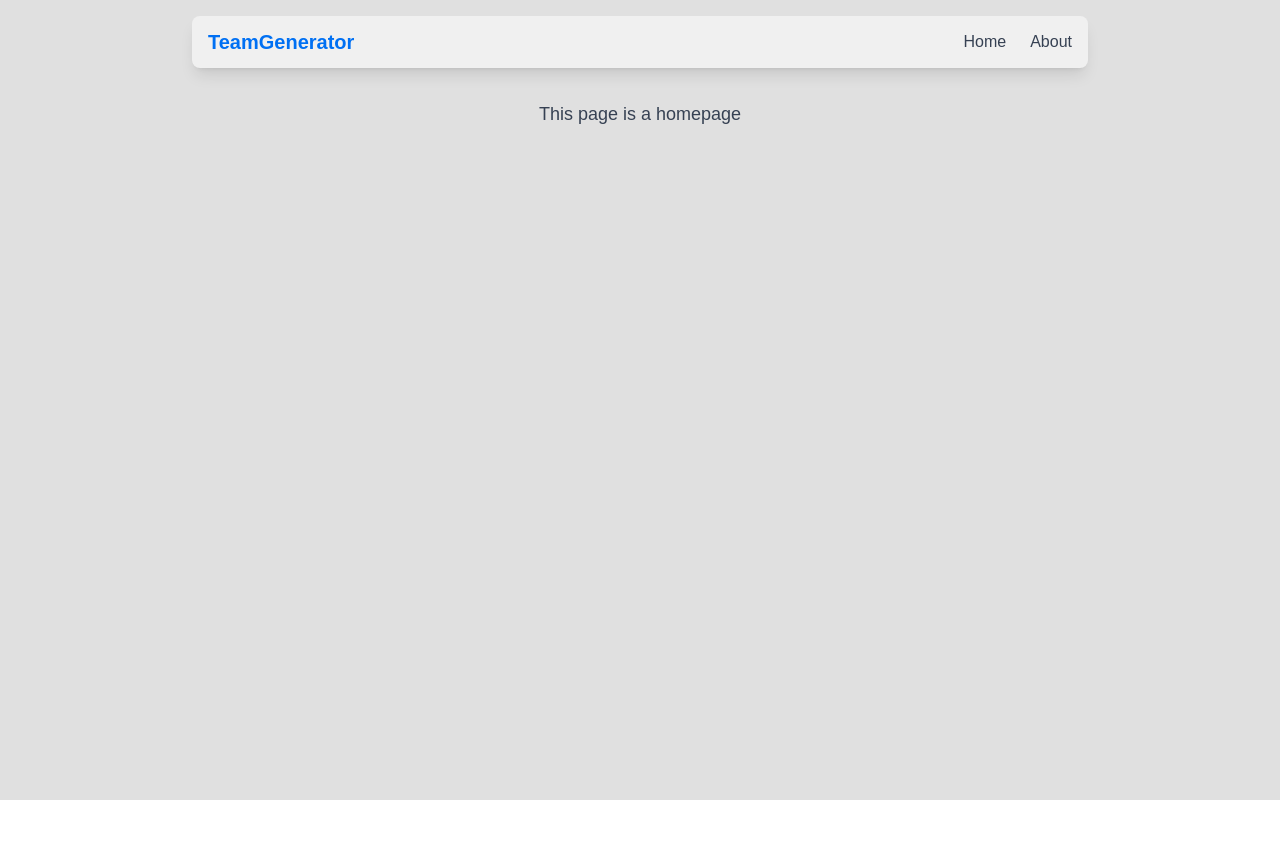
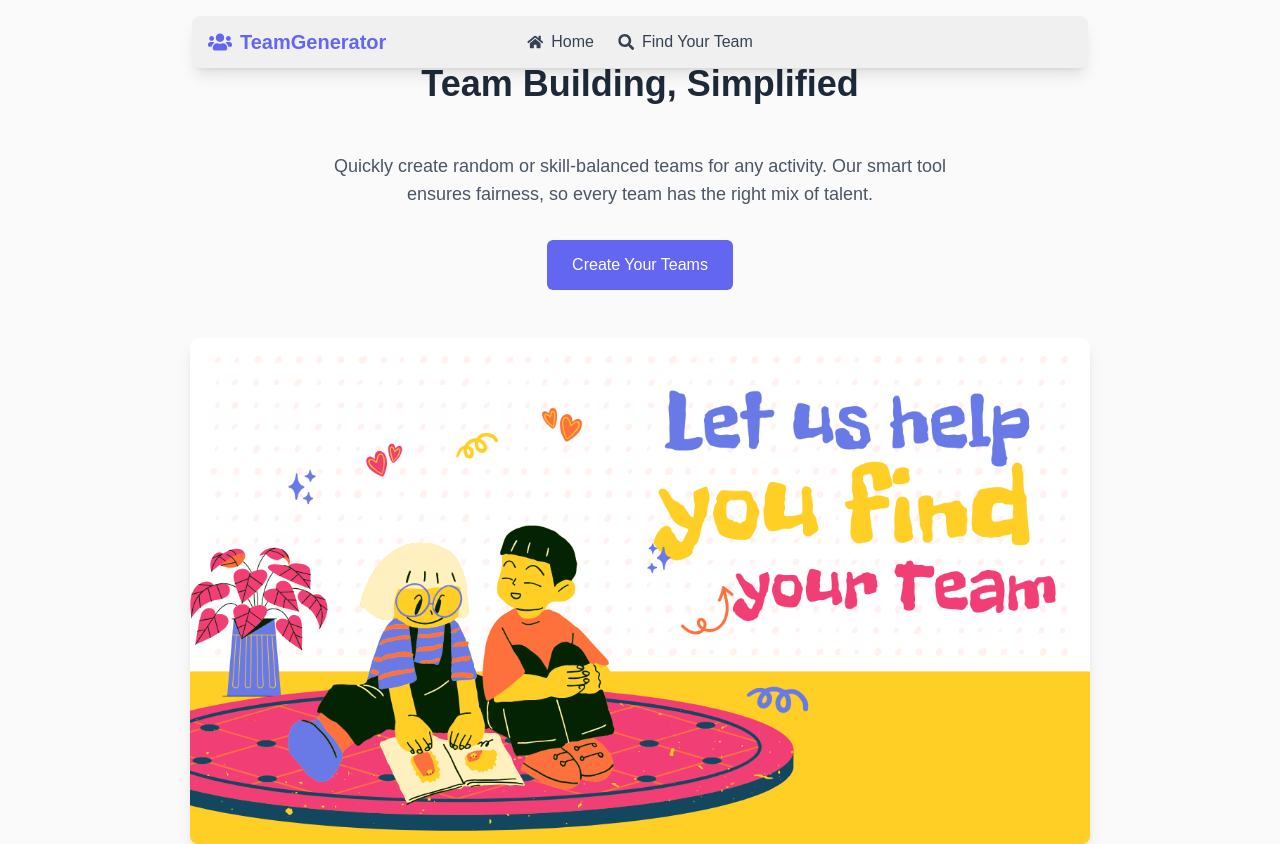
Before and after one commit to Seema111/team-generator-app, a Next.js app: page / in a window 1280 px wide. Before the commit the page ends 800 px from the top, so only its background shows below. Built offline with nearby package versions, Linux system fonts and the light colour scheme.

Commit message:
[update] new layout design for homepage

```diff
--- a/src/app/layout.tsx
+++ b/src/app/layout.tsx
@@ -1,6 +1,7 @@
 import type { Metadata } from "next";
 import { Geist, Geist_Mono } from "next/font/google";
-import "../styles/globals.css";
+import "@/styles/globals.css";
+import Navbar from "@/components/Navbar";
 
 const geistSans = Geist({
   variable: "--font-geist-sans",
@@ -27,7 +28,10 @@ export default function RootLayout({
       <body
         className={`${geistSans.variable} ${geistMono.variable} antialiased`}
       >
-        {children}
+        <div className="min-h-screen bg-[#fafafa]">
+          <Navbar />
+          {children}
+        </div>
       </body>
     </html>
   );
--- a/src/app/page.tsx
+++ b/src/app/page.tsx
@@ -1,15 +1,33 @@
-import Navbar from "@/ components/Navbar";
+import Image from "next/image";
+import Link from "next/link";
 
 export default function Home() {
   return (
-    <div className="min-h-screen bg-[#e0e0e0]">
-      <Navbar />
-      <h1 className="text-3xl font-bold text-gray-700 text-center p-8">
-        Welcome to My Next.js Page!
+    <div className="min-h-screen flex flex-col items-center justify-center space-y-12">
+      <h1 className="text-4xl font-bold text-gray-800 text-center mt-16">
+        Team Building, Simplified
       </h1>
-      <p className="text-lg text-center text-gray-700">
-        This page is a homepage
+      <p className="text-lg text-center text-gray-600 max-w-2xl mx-auto mb-8">
+        Quickly create random or skill-balanced teams for any activity. Our
+        smart tool ensures fairness, so every team has the right mix of talent.
       </p>
+
+      <Link
+        href="/create"
+        className="inline-flex items-center justify-center px-6 py-3 border border-transparent text-base font-medium rounded-md text-white bg-[#6366f1] hover:bg-[#7c3aed] focus:outline-none focus:ring-2 focus:ring-offset-2 focus:ring-[#6366f1] transition duration-300"
+      >
+        Create Your Teams
+      </Link>
+
+      <div className="w-full max-w-[900px]">
+        <Image
+          src="/images/find-team.png"
+          alt="Team Collaboration"
+          width={800}
+          height={700}
+          className="rounded-lg shadow-lg w-full h-auto"
+        />
+      </div>
     </div>
   );
 }
--- a/src/ components/Navbar.tsx
+++ b/src/components/Navbar.tsx
@@ -1,6 +1,7 @@
 "use client";
 import Link from "next/link";
 import { useState } from "react";
+import { FaUsers, FaHome, FaSearch } from "react-icons/fa";
 
 export default function Navbar() {
   const [isMenuOpen, setIsMenuOpen] = useState(false);
@@ -11,11 +12,36 @@ export default function Navbar() {
   return (
     <nav className="fixed top-[2%] left-1/2 transform -translate-x-1/2 w-[70%] bg-[#f0f0f0] shadow-lg z-50 rounded-lg">
       <div className="container mx-auto px-4 py-3 flex justify-between items-center">
-        <div className="text-xl font-bold text-[#0070f3]">
+        <div className="text-xl font-bold text-[#6366f1] flex items-center space-x-2">
+          <FaUsers className="text-2xl" />
           <Link href="/" onClick={closeMenu}>
             TeamGenerator
           </Link>
         </div>
+
+        <ul className="hidden md:flex space-x-6 absolute left-1/2 transform -translate-x-1/2">
+          <li>
+            <Link
+              href="/"
+              className="text-gray-700 hover:text-[#6366f1] transition duration-300 flex items-center space-x-2"
+              onClick={closeMenu}
+            >
+              <FaHome className="text-md" />
+              <span>Home</span>
+            </Link>
+          </li>
+          <li>
+            <Link
+              href="/create"
+              className="text-gray-700 hover:text-[#6366f1] transition duration-300 flex items-center space-x-2"
+              onClick={closeMenu}
+            >
+              <FaSearch className="text-md" />
+              <span>Find Your Team</span>
+            </Link>
+          </li>
+        </ul>
+
         <button
           className="md:hidden focus:outline-none"
           onClick={toggleMenu}
@@ -36,46 +62,29 @@ export default function Navbar() {
             ></path>
           </svg>
         </button>
-        <ul className="hidden md:flex space-x-6">
-          <li>
-            <Link
-              href="/"
-              className="text-gray-700 hover:text-blue-600 transition duration-300"
-              onClick={closeMenu}
-            >
-              Home
-            </Link>
-          </li>
-          <li>
-            <Link
-              href="/about"
-              className="text-gray-700 hover:text-blue-600 transition duration-300"
-              onClick={closeMenu}
-            >
-              About
-            </Link>
-          </li>
-        </ul>
       </div>
+
       {isMenuOpen && (
         <div className="md:hidden">
           <ul className="flex flex-col space-y-2 p-4">
             <li>
               <Link
                 href="/"
-                className="text-gray-700 hover:text-blue-600 transition duration-300"
+                className="text-gray-700 hover:text-[#6366f1] transition duration-300 flex items-center space-x-2"
                 onClick={closeMenu}
               >
-                Home
+                <FaHome className="text-xl" />
+                <span>Home</span>
               </Link>
             </li>
             <li>
               <Link
-                href="/about"
-                className="text-gray-700 hover:text-blue-600 transition duration-300"
+                href="/create"
+                className="text-gray-700 hover:text-[#6366f1] transition duration-300 flex items-center space-x-2"
                 onClick={closeMenu}
               >
-                About
+                <FaSearch className="text-xl" />
+                <span>Find Your Team</span>
               </Link>
             </li>
           </ul>
```
Also changed, not shown: public/images/find-team.png (added).
